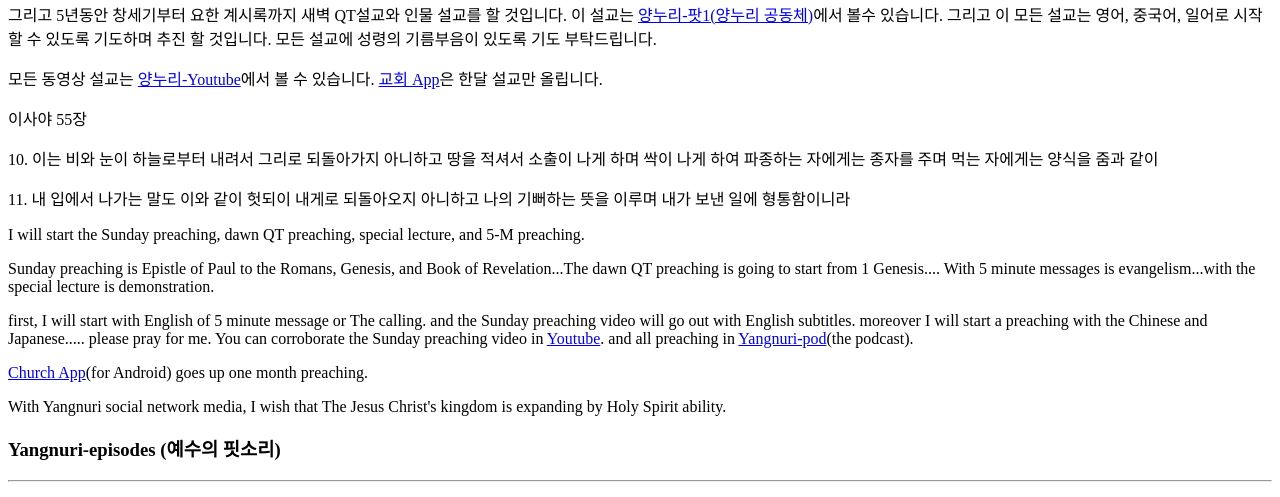
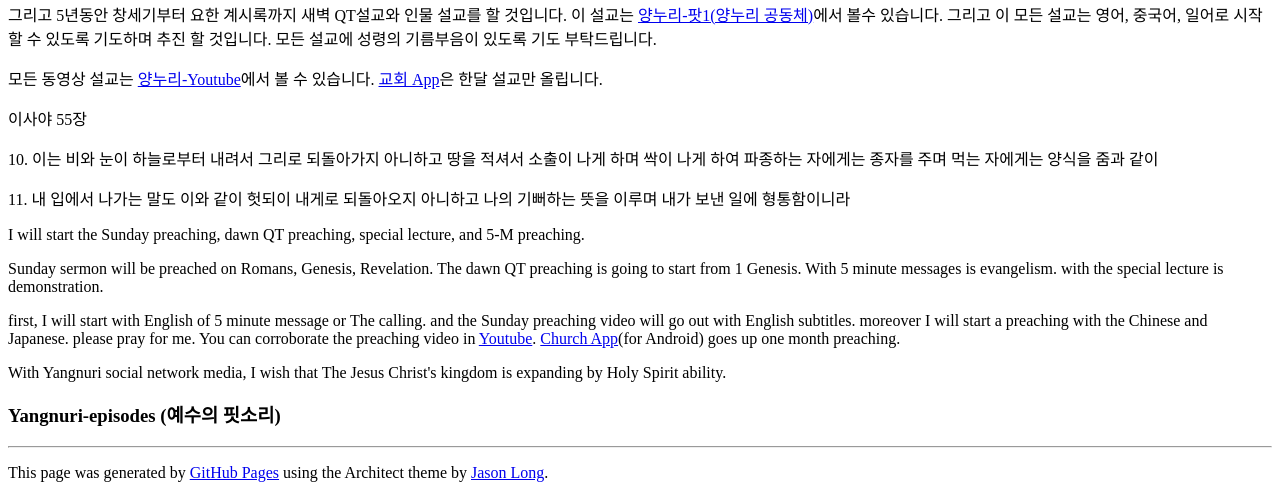
Before and after one commit to yangnuri2/yangnuri2.github.io, a Jekyll site: the page built from _posts/2015-1-3-yang-1-1.md, in a window 1280 px wide and 900 px high, scrolled down 414 px, cut to the strip 0-497 px from the top of the window. Built offline with Jekyll 4.4.1, drawn with Linux system fonts in a browser that asks for light colours.

Commit message:
Update default.html

```diff
--- a/_layouts/default.html
+++ b/_layouts/default.html
@@ -84,17 +84,13 @@
 
 <p>I will start the Sunday preaching, dawn QT preaching, special lecture, and 5-M preaching.</p>
 
-<p>Sunday preaching is Epistle of Paul to the Romans, Genesis, and Book of Revelation...The dawn QT preaching is going to start from 1 Genesis.... With 5 minute messages is evangelism...with the special lecture is demonstration.</p>
+<p>Sunday sermon will be preached on Romans, Genesis, Revelation. The dawn QT preaching is going to start from 1 Genesis. With 5 minute messages is evangelism. with the special lecture is demonstration.</p>
 
-<p>first, I will start with English of 5 minute message or The calling. and the Sunday preaching video will go out with English subtitles. moreover I will start a preaching with the Chinese and Japanese..... please pray for me.
+<p>first, I will start with English of 5 minute message or The calling. and the Sunday preaching video will go out with English subtitles. moreover I will start a preaching with the Chinese and Japanese. please pray for me.
 
-You can corroborate the Sunday preaching video in <a href="http://www.youtube.com/channel/UCcx23KhkV_-P7ZygYCq8wFw" class="Youtube">Youtube</a>. and all preaching in <a href="http://www.jellypod.com/6484" class="Yangnuri-pod">Yangnuri-pod</a>(the podcast).</p>
+You can corroborate the preaching video in <a href="http://www.youtube.com/channel/UCcx23KhkV_-P7ZygYCq8wFw" class="Youtube">Youtube</a>. <a href="https://play.google.com/store/apps/details?id=vercoop.yangnuri.app&hl=en_GB" class="교회 App">Church App</a>(for Android) goes up one month preaching.</p>
 
-<p><a href="https://play.google.com/store/apps/details?id=vercoop.yangnuri.app&hl=en_GB" class="교회 App">Church App</a>(for Android) goes up one month preaching.</p>
-
-<p> With Yangnuri social network media,
-
-I wish that The Jesus Christ's kingdom is expanding by Holy Spirit ability.</p>
+<p> With Yangnuri social network media, I wish that The Jesus Christ's kingdom is expanding by Holy Spirit ability.</p>
 <h3>
 
 <a id="Yangnuri-episodes(예수의 핏소리)" class="anchor" href="#Yangnuri-episodes(예수의 핏소리)" aria-hidden="true"><span class="octicon octicon-link"></span></a>Yangnuri-episodes (예수의 핏소리)</h3>
```
